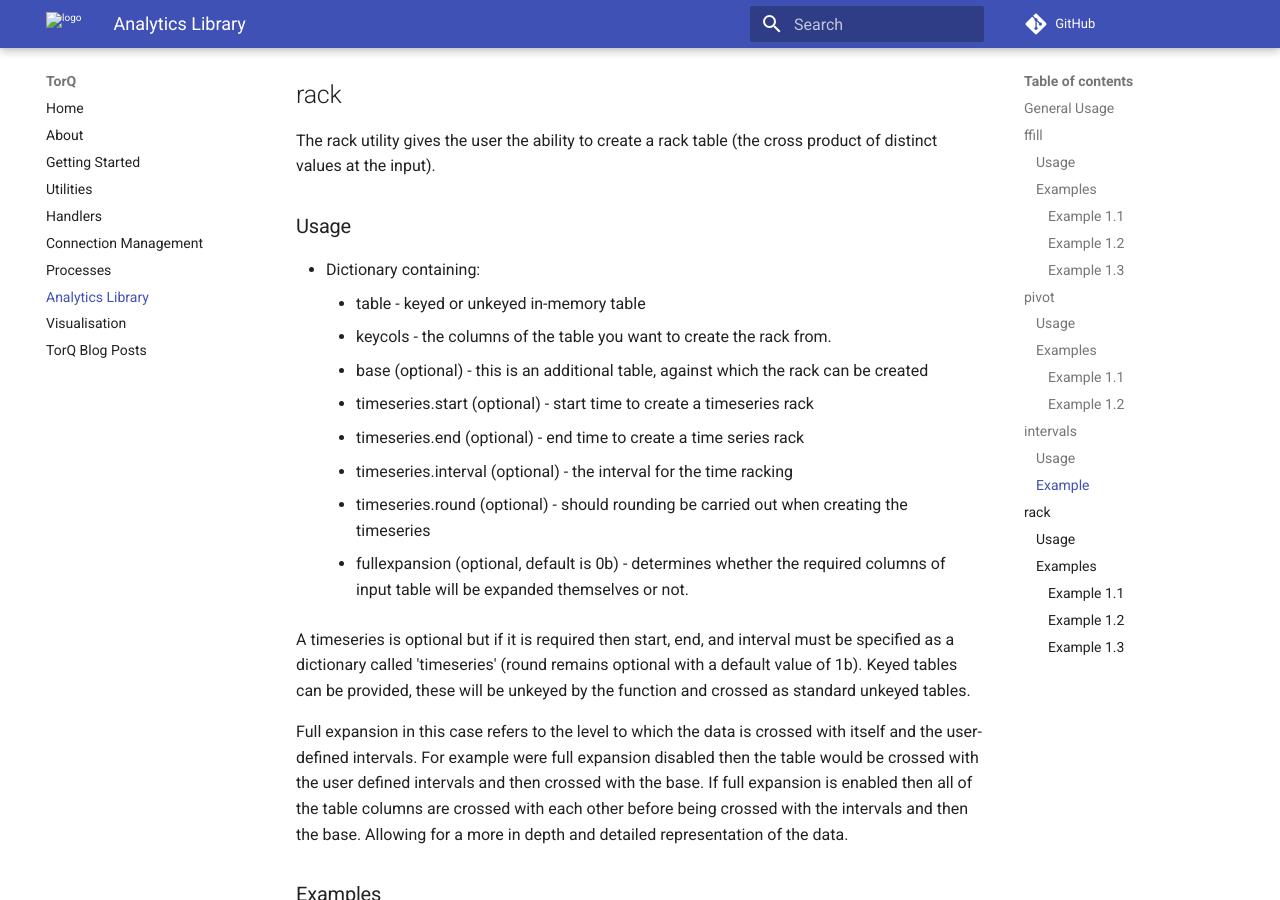
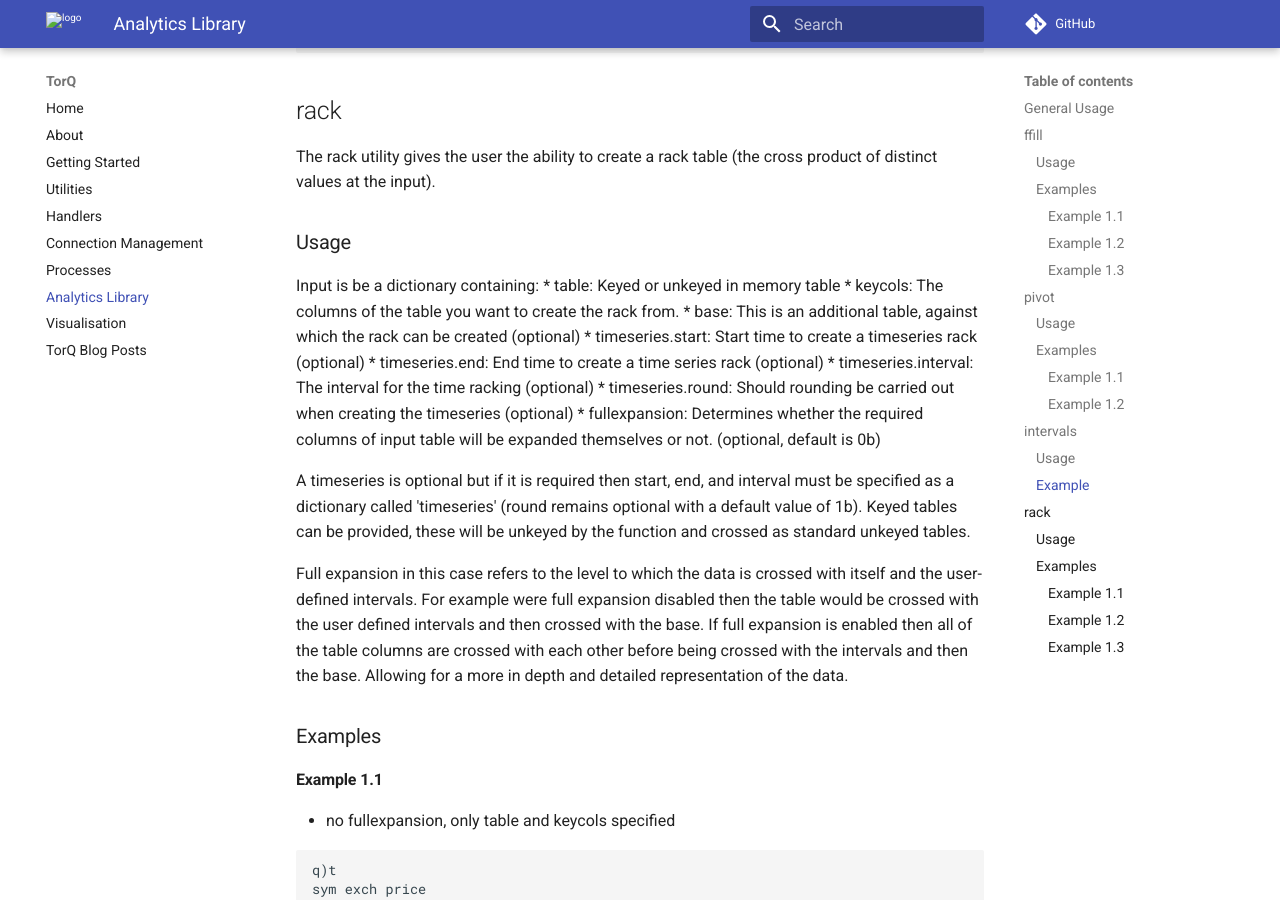
Before and after one commit to DataIntellectTech/TorQ, an MkDocs documentation site: the page built from docs/analyticslib.md, in a window 1280 px wide and 900 px high, scrolled down 7927 px. Built offline with MkDocs 1.6.1 and Material for MkDocs 9.7.7, drawn with Linux system fonts in a browser that asks for light colours; comment, search, counter and statistics services are not loaded; old or Windows-style settings are respelled for this version of MkDocs; some of the changed text lies outside the part shown.

Commit message:
Bullet point fix
- Corrected misaligned bullet points

````diff
--- a/docs/analyticslib.md
+++ b/docs/analyticslib.md
@@ -22,18 +22,17 @@
 
 ### Usage
 This script contains the utility to dynamically forward fill a given table keyed by given columns.
-Input parameters:
-- Dictionary containing:
-	- table - Table to be forward filled
-	- by 	- list of column names to key the table (optional)
-	- keycols - list of columns names to be forward filled (optional)
+
+Input is a dictionary containing:
+* 	table: Table to be forward filled
+* 	by: List of column names to key the table (optional)
+* 	keycols: List of columns names to be forward filled (optional)
 
 OR
 
-- Table
+* Table
 
-This utility is equivalent to:
-- `update fills col1, fills col2 ... by col2 from table`
+This utility is equivalent to:  `update fills col1, fills col2 ... by col2 from table`
 
 
 If you have a large data set or just a table with multiple columns typing this statement out can be quite laborious.
@@ -291,12 +289,11 @@
 
 ### Usage
 
-Input parameters:
-- Dictionary containing:
-	- start - starting integer number
-	- end - ending integer number
-	- interval - interval spacing between values
-	- round (optional) - toggle rounding to nearest specified interval
+Input is a dictionary containing:
+* 	start: Starting integer number
+* 	end: Ending integer number
+* 	interval: Interval spacing between values
+* 	round: Toggle rounding to nearest specified interval (optional)
 
 Parameters should be passed in the form of a dictionary, where start
 and end must be of the same type and interval can be either a long int
@@ -304,16 +301,16 @@
 and intervals of 5 minutes were required interval could equal 00:05 or 5)
 
 Allowed data types are:
-- date
-- month
-- time
-- minute
-- second
-- timestamp
-- timespan
-- integer
-- short
-- long
+*	date
+* 	month
+* 	time
+* 	minute
+* 	second
+* 	timestamp
+* 	timespan
+* 	integer
+* 	short
+* 	long
 
 ### Example
 
@@ -369,15 +366,15 @@
 (the cross product of distinct values at the input).
 
 ### Usage
-- Dictionary containing:
-	- table  	- keyed or unkeyed in-memory table
-	- keycols  	- the columns of the table you want to create the rack from.
-	- base (optional) 	- this is an additional table, against which the rack can be created
-	- timeseries.start (optional) 	- start time to create a timeseries rack
-	- timeseries.end (optional) 	- end time to create a time series rack
-	- timeseries.interval (optional) 	- the interval for the time racking
-	- timeseries.round (optional) 		- should rounding be carried out when creating the timeseries
-	- fullexpansion (optional, default is 0b) - determines whether the required columns of input table will be expanded themselves or not.
+Input is be a dictionary containing:
+* 	table: Keyed or unkeyed in memory table
+* 	keycols:  The columns of the table you want to create the rack from.
+* 	base: This is an additional table, against which the rack can be created (optional)
+* 	timeseries.start: Start time to create a timeseries rack (optional)
+* 	timeseries.end: End time to create a time series rack (optional)
+* 	timeseries.interval: The interval for the time racking (optional)
+* 	timeseries.round: Should rounding be carried out when creating the timeseries (optional)
+* 	fullexpansion: Determines whether the required columns of input table will be expanded themselves or not. (optional, default is 0b)
 
 A timeseries is optional but if it is required then start, end, and interval must be specified as a dictionary called 'timeseries' (round remains optional with a default value of 1b).
 Keyed tables can be provided, these will be unkeyed by the function and crossed as standard unkeyed tables.
@@ -386,7 +383,7 @@
 
 ### Examples
 #### Example 1.1
-- no fullexpansion, only table and keycols specified
+* no fullexpansion, only table and keycols specified
 ```
 q)t
 sym exch price
@@ -411,7 +408,7 @@
 (simplest case, only returns unaltered keycols)
 
 #### Example 1.2
-- timeseries,fullexpansion specified, table is a keyed table
+* timeseries,fullexpansion specified, table is a keyed table
 ```
 q)dic
 table        | (+(,`sym)!,`a`b`a)!+`exch`price!(`nyse`nyse`cme;1 2 3)
@@ -440,7 +437,7 @@
 b   cme  12:00
 ```
 #### Example 1.3
-- timeseries,fullexpansion specified,base specified, table is keyed
+* timeseries,fullexpansion specified,base specified, table is keyed
 ```
 q)dic
 table        | (+(,`sym)!,`a`b`a)!+`exch`price!(`nyse`nyse`cme;1 2 3)
````
Also changed, not shown: other parts of docs/analyticslib.md (+6 -7 lines).
